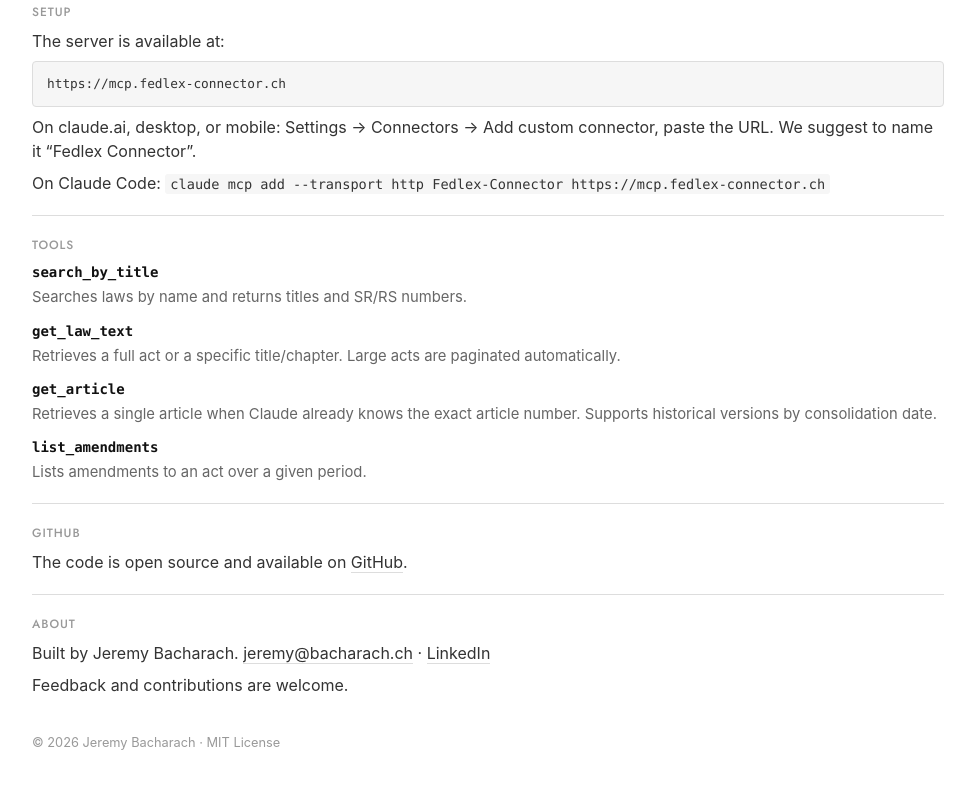
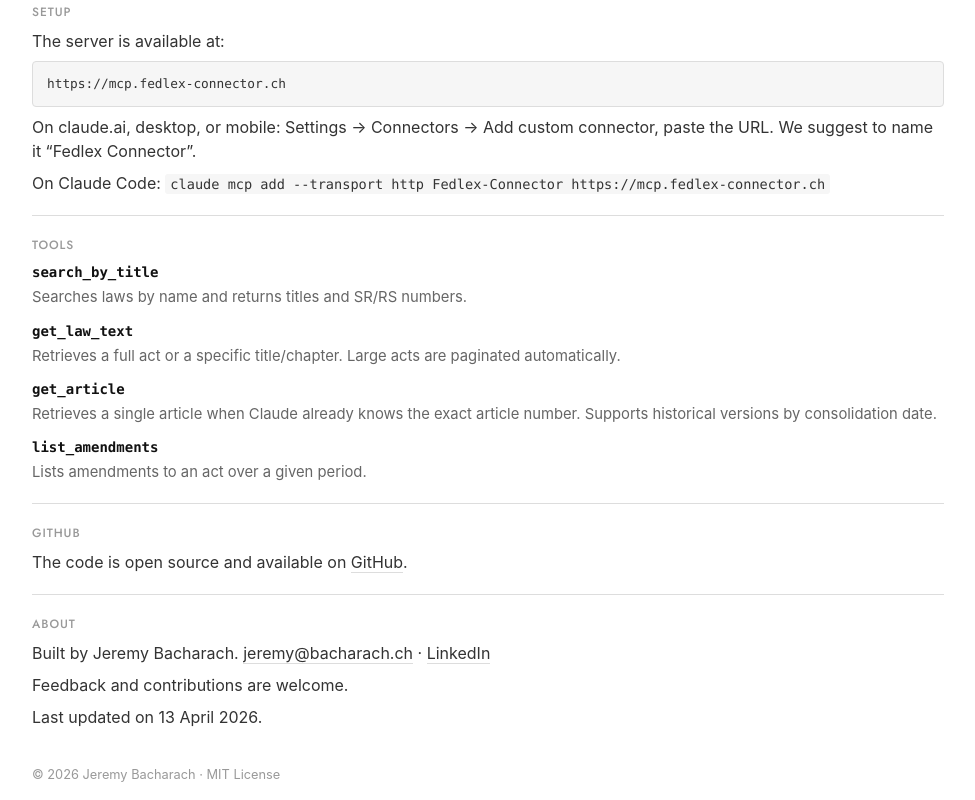
Before and after one commit to JayTheSkier/fedlex-connector, a website: page website/index.html in a window 1280 px wide. Shown: the part 660-1460 px from the top of the page, without its empty margins (152-1127 px from the left). Before the commit the page ends 1428 px from the top, so only its background shows below. Drawn offline with Linux system fonts and the light colour scheme.

Commit message:
Add last-updated date to About section

```diff
--- a/website/index.html
+++ b/website/index.html
@@ -507,6 +507,7 @@
       <h2>About</h2>
       <p>Built by Jeremy Bacharach. <a href="&#109;&#97;&#105;&#108;&#116;&#111;&#58;&#106;&#101;&#114;&#101;&#109;&#121;&#64;&#98;&#97;&#99;&#104;&#97;&#114;&#97;&#99;&#104;&#46;&#99;&#104;">&#106;&#101;&#114;&#101;&#109;&#121;&#64;&#98;&#97;&#99;&#104;&#97;&#114;&#97;&#99;&#104;&#46;&#99;&#104;</a> &middot; <a href="https://www.linkedin.com/in/jeremy-bacharach-36bb97a8/">LinkedIn</a></p>
       <p>Feedback and contributions are welcome.</p>
+      <p>Last updated on 13 April 2026.</p>
     </section>
 
     <footer>
```
